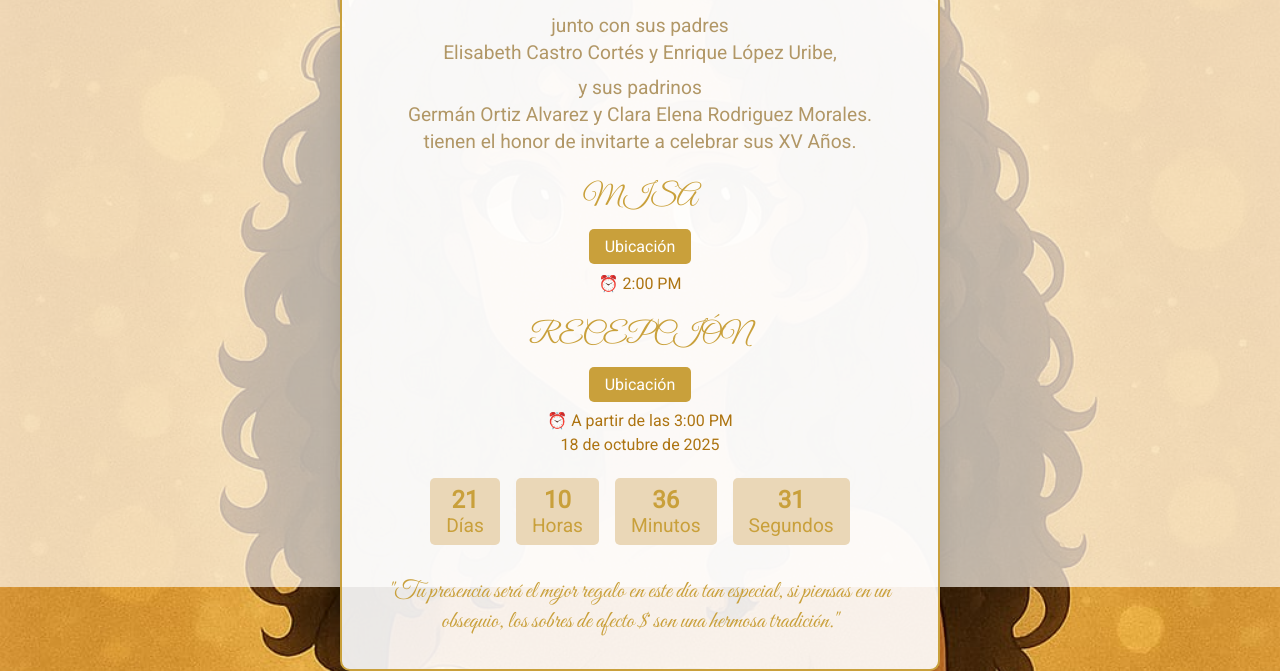
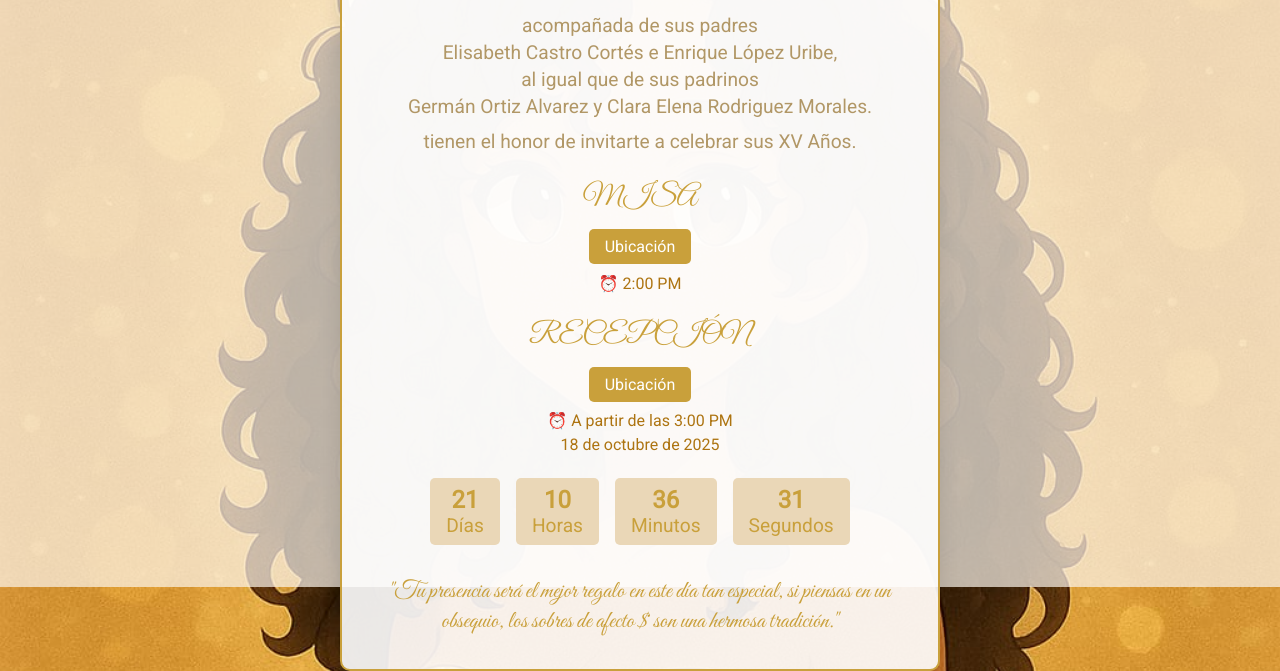
Before and after one commit to ELC-15/elizabeth_xv, a plain HTML site: page index.html in a window 1280 px wide. Shown: the part 213-884 px from the top of the page. Drawn offline with Linux system fonts and the light colour scheme.

Commit message:
padrinos4

```diff
--- a/index.html
+++ b/index.html
@@ -14,17 +14,15 @@
         <div class="name">Elizabeth López Castro</div>
 
         <div class="body-text">
-            junto con sus padres<br>
-            Elisabeth Castro Cortés y Enrique López Uribe,<br>
-
+            acompañada de sus padres<br>
+            Elisabeth Castro Cortés e Enrique López Uribe,<br>
+            al igual que de sus padrinos<br>
+            Germán Ortiz Alvarez y Clara Elena Rodriguez Morales.<br>
         </div>
 
         <div class="body-text">
-            y sus padrinos<br>
-            Germán Ortiz Alvarez y Clara Elena Rodriguez Morales.<br>
-            tienen el honor de invitarte a celebrar sus XV Años.
+            tienen el honor de invitarte a celebrar sus XV Años.<br>
         </div>
-
 
         <div class="section-title">MISA</div>
         <a href="https://share.google/g2FYUoy8qTgveFLX6" target="_blank" class="location-button">Ubicación</a>
```
